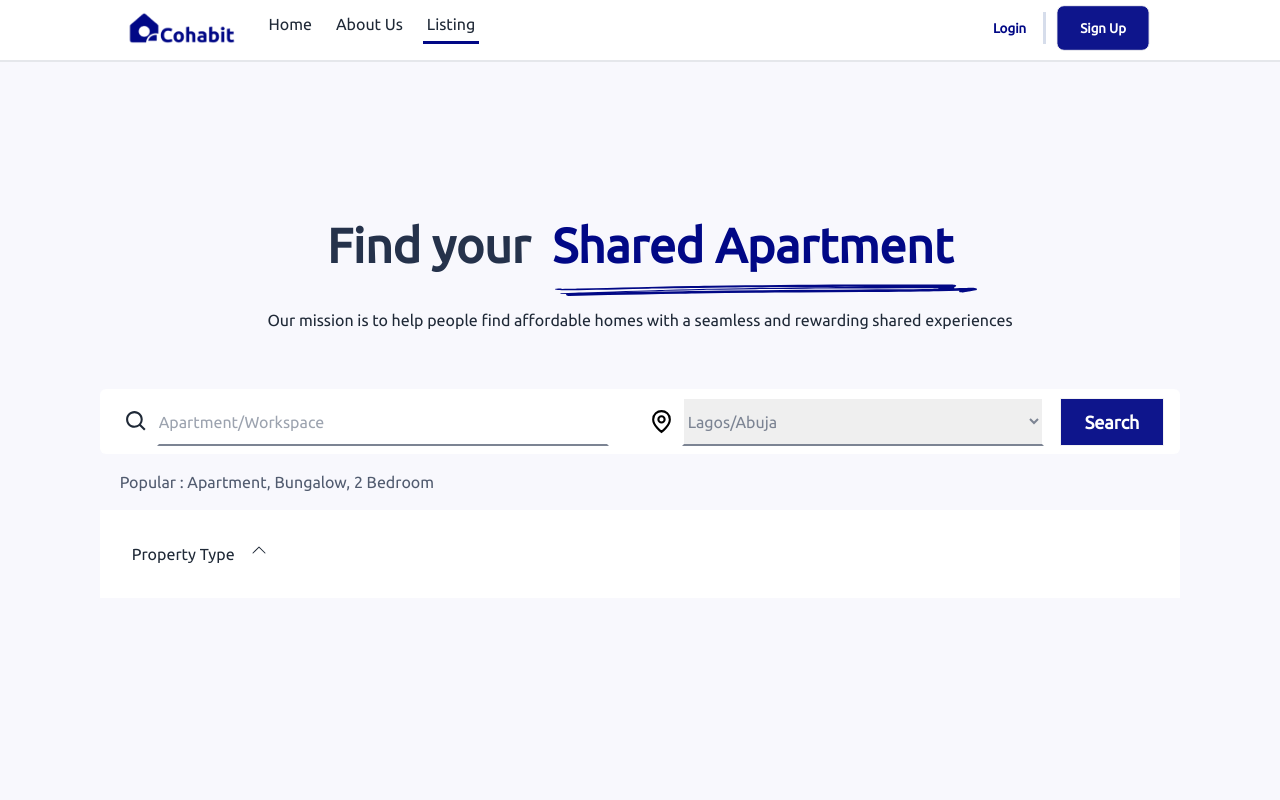
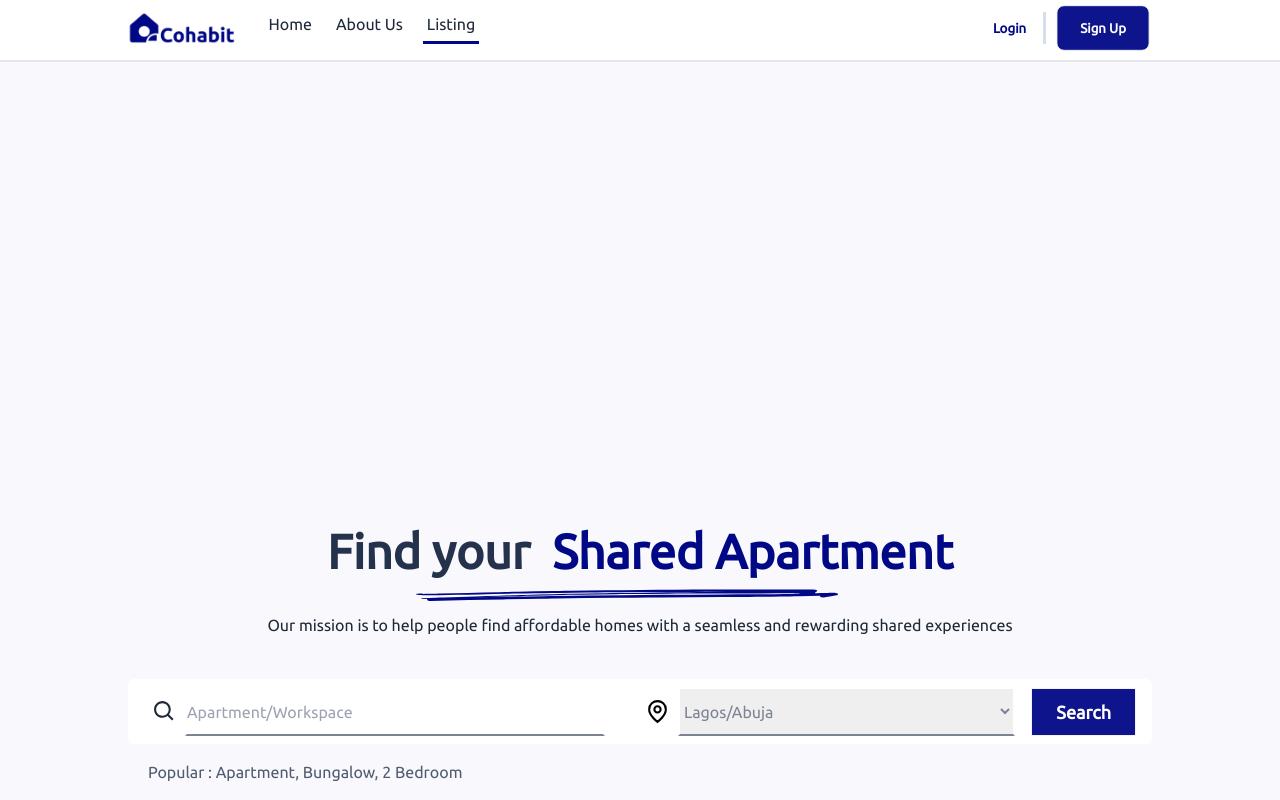
Before and after one commit to lazynerd-studios/Co-Habit-Landing, a React (Vite) app: page /listing in a window 1280 px wide. Shown: the top 800 px of the page. Built offline with nearby package versions, Linux system fonts and the light colour scheme.

Commit message:
Update Listing.jsx

```diff
--- a/src/Components/Listing/Listing.jsx
+++ b/src/Components/Listing/Listing.jsx
@@ -16,9 +16,7 @@ const animationConfiguration = {
 
 const Listings = () => {
   return (
-    <section className='w-full'>
-
-      <div className="hero min-h-screen bg-[#f8f8fd]">
+    <section className=''>
       <motion.div
         variants={animationConfiguration}
         initial="initial"
@@ -26,9 +24,11 @@ const Listings = () => {
         exit="exit"
         transition={{ duration: 3 }}
       >
-          <div className="hero-content text-center laptop:mt-auto laptop:mx-[8rem]">
+        <div className="hero min-h-screen bg-[#f8f8fd]">
 
-            <div className="w-auto">
+          <div className=" laptop:mt-auto laptop:mx-[8rem]">
+
+            <div className="text-center">
 
               <h1 className=" text-[2.125rem] laptop:leading-[3.3rem] font-bold text-[#25324B]">
                 <span className="text-5xl">
@@ -49,8 +49,6 @@ const Listings = () => {
               </p>
               {/* <button className="py-2 px-6 font-bold text-[1.125rem] bg-[#010886f1] hover:bg-[#010886] text-white hover:text-white">Search</button> */}
             </div>
-          </div>
-
 
             {/* search */}
             <div className="mt-[] laptop: laptop:flex justify-between laptop:mx-[] rounded-md bg-white p-2 px-4 border-2 border-none">
@@ -102,21 +100,23 @@ const Listings = () => {
                 </select>
               </span>
 
-            {/* search button */}
               <button
                 className="btn laptop:ml-4 ml-4 rounded-none w-[80%] mt-3 laptop:w-auto laptop:mt-auto normal-case py-2 px-6 font-bold text-[1.125rem] bg-[#010886f1] hover:bg-[#010886] text-white hover:text-white">
                 Search
               </button>
             </div>
             {/* end of search */}
-
             <p className="text-[#515B6F] py-4 mx-5">
               Popular : Apartment, Bungalow, 2 Bedroom
             </p>
+          </div>
+
+
+
 
 
           {/* sidebar */}
-          <div className="bg-white p-8 w-full">
+          {/* <div className="bg-white p-8 w-full">
             <span className="flex ">
               <p className="">
                 Property Type
@@ -125,13 +125,14 @@ const Listings = () => {
                 <BsChevronUp />
               </span>
             </span>
+          </div> */}
+
+
+
         </div>
 
-
       </motion.div>
-      </div>
-
-    </section>
+    </section >
   )
 }
 
```
Lines whose indentation alone changed are shown as unchanged.
